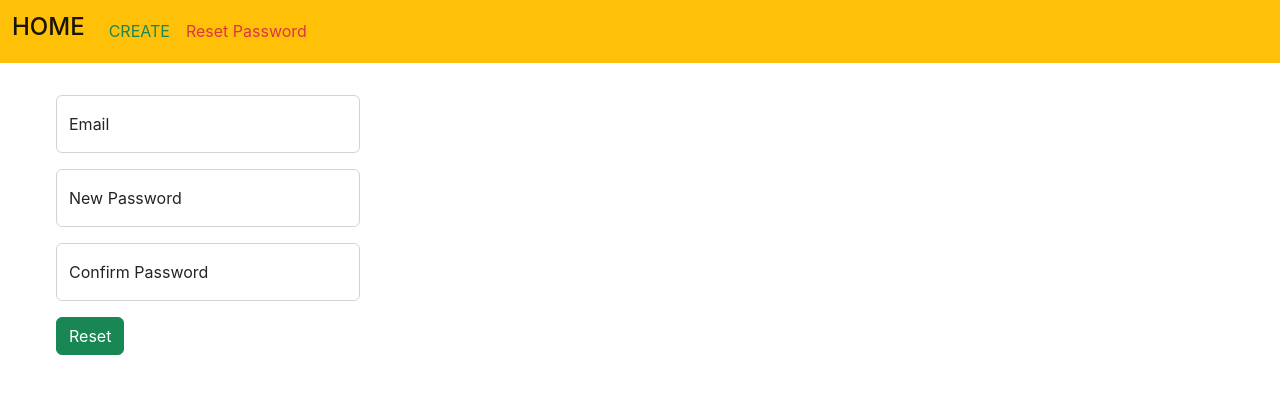
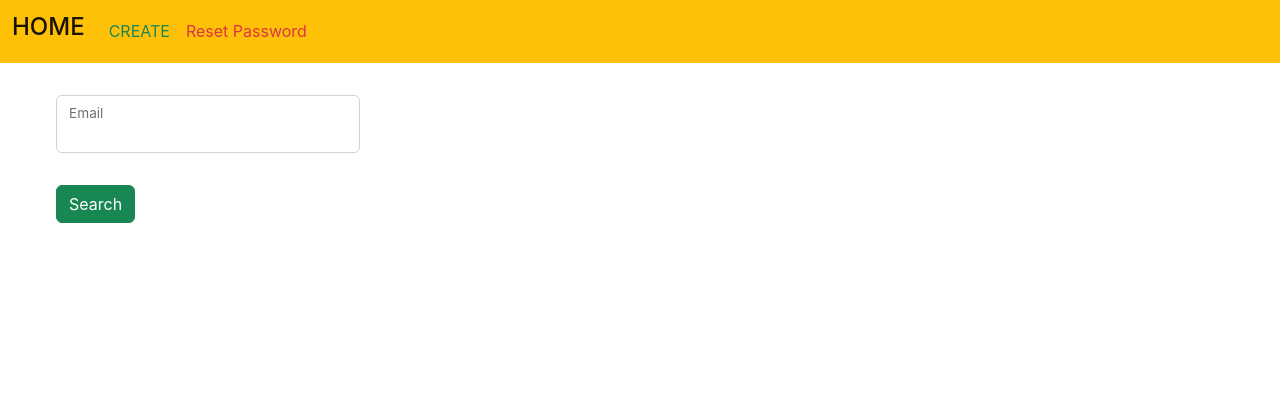
Before and after one commit to Satish8798/password-reset-frontend, a React (Create React App) app: page /reset-password in a window 1280 px wide. Shown: the top 394 px of the page. Built offline with nearby package versions, Linux system fonts and the light colour scheme.

Commit message:
updated reset page

```diff
--- a/package.json
+++ b/package.json
@@ -6,6 +6,7 @@
     "@testing-library/jest-dom": "^5.16.5",
     "@testing-library/react": "^13.4.0",
     "@testing-library/user-event": "^13.5.0",
+    "axios": "^1.1.3",
     "react": "^18.2.0",
     "react-dom": "^18.2.0",
     "react-router-dom": "^6.4.3",
--- a/src/Components/CreateAccount.js
+++ b/src/Components/CreateAccount.js
@@ -1,19 +1,78 @@
+import { useState } from "react";
+import axios from "axios";
+
 const CreateAccount = () => {
+  const [accountData, setData] = useState({
+    email: "",
+    password: "",
+  });
+
+  const [createStatus, setCreateStatus] = useState(false);
+
+  async function handleSubmit(e) {
+    e.preventDefault();
+    try {
+      let response = await axios.post("http://localhost:8000/create-account", {
+        ...accountData
+      });
+      setCreateStatus(response.data.msg);
+      setData({
+        email: "",
+    password: "",
+      })
+      setInterval(()=>{
+        setCreateStatus(false);
+      },3000)
+    } catch (error) {
+      console.log(error);
+    }
+  }
+
   return (
     <div>
-            <form className="mt-4 p-2 w-25 ms-5 w-md-100">
+      <form
+        className="mt-4 p-2 w-25 ms-5 w-md-100"
+        onSubmit={(e) => {
+          handleSubmit(e);
+        }}
+      >
         <div className="form-floating mb-3 ">
-                        <input type="email" name="email" className="form-control" id="floatingInput" placeholder="name@example.com"/>
+          <input
+            type="email"
+            value={accountData.email}
+            onChange={(e) => {
+              setData({ ...accountData, email: e.target.value });
+            }}
+            className="form-control"
+            id="floatingInput"
+            required
+          />
           <label for="floatingInput">Email</label>
         </div>
         <div className="form-floating">
-                        <input type="password" name="password" className="form-control" id="floatingPassword" placeholder="Password"/>
+          <input
+            type="password"
+            onChange={(e) => {
+              setData({ ...accountData, password: e.target.value });
+            }}
+            value={accountData.password}
+            className="form-control"
+            id="floatingPassword"
+            required
+          />
           <label for="floatingPassword">Password</label>
         </div>
-                    <button type="submit" className="btn btn-success mt-3">Create</button>
+        <button type="submit" className="btn btn-success mt-3">
+          Create
+        </button>
       </form>
+        {createStatus &&
+            <div class="alert alert-success w-25 ms-5" role="alert">
+            account created!!
+        </div>
+        }
     </div>
   );
-}
+};
 
 export default CreateAccount;
--- a/src/Components/PasswordReset.js
+++ b/src/Components/PasswordReset.js
@@ -1,25 +1,114 @@
+import axios from "axios";
+import { useState } from "react";
+
 const PasswordReset = () => {
+  const [accountData, setData] = useState({
+    email: "",
+    newPassword: "",
+    confirmPassword: null,
+  });
+  const [passwordChangeStatus, setPasswordChangeStatus] = useState(false);
+  const [alert , setAlert] = useState(false);
+
+  async function handleSubmit(e) {
+    e.preventDefault();
+    if (!accountData.confirmPassword) {
+      try {
+        let response = await axios.post(
+          "http://localhost:8000/search-account",
+          {
+            ...accountData,
+          }
+        );
+        console.log(response)
+        if(response.data.msg){
+            setPasswordChangeStatus(true);
+        }else{
+            setAlert(true);
+            setTimeout(()=>{
+                setData({...accountData,email:""})
+                console.log(accountData)
+                setAlert(false);
+
+            },3000);
+        }
+      } catch (error) {
+        console.log(error);
+      }
+    }
+  }
+
   return (
     <div>
-            <form className="mt-4 p-2 w-25 ms-5 w-md-100">
+      <form
+        className="mt-4 p-2 w-25 ms-5 w-md-100"
+        onSubmit={(e) => {
+          handleSubmit(e);
+        }}
+      >
         <div className="form-floating mb-3 ">
-                        <input type="email" name="email" className="form-control" id="floatingInput" placeholder="name@example.com"/>
+          <input
+            type="email"
+            onChange={(e) => {
+              setData({ ...accountData, email: e.target.value });
+            }}
+            className="form-control"
+            id="floatingInput"
+            value={accountData.email}
+            required
+          />
           <label for="floatingInput">Email</label>
         </div>
+        {passwordChangeStatus && (
           <div className="password-change">
             <div className="form-floating  mb-3">
-                            <input type="password" name="email" className="form-control" id="floatingPassword" placeholder="Password"/>
+              <input
+                type="password"
+                onChange={(e) => {
+                  setData({ ...accountData, newPassword: e.target.value });
+                }}
+                className="form-control"
+                id="floatingPassword"
+                placeholder="Password"
+                required
+              />
               <label for="floatingPassword">New Password</label>
             </div>
             <div className="form-floating">
-                            <input type="password" name="confirm" className="form-control" id="floatingPassword" placeholder="Password"/>
+              <input
+                type="password"
+                onChange={(e) => {
+                  setData({ ...accountData, confirmPassword: e.target.value });
+                }}
+                className="form-control"
+                id="floatingPassword"
+                placeholder="Password"
+                required
+              />
               <label for="floatingPassword">Confirm Password</label>
             </div>
+            <button type="submit" className="btn btn-success mt-3">
+              Reset
+            </button>
           </div>
-                    <button type="submit" className="btn btn-success mt-3">Reset</button>
+        )}
+        {!passwordChangeStatus && (
+          <button type="submit" className="btn btn-success mt-3">
+            Search
+          </button>
+        )}
+        {
+            alert &&
+            (
+                <div class="alert alert-success w-75 mt-3 ms-1" role="alert">
+                    account not found!!
+                </div>
+
+            )
+        }
       </form>
     </div>
   );
-}
+};
 
 export default PasswordReset;
```
Also changed, not shown: 1 other file (tests, documents, lock files or other folders). Lines whose indentation alone changed are shown as unchanged.
